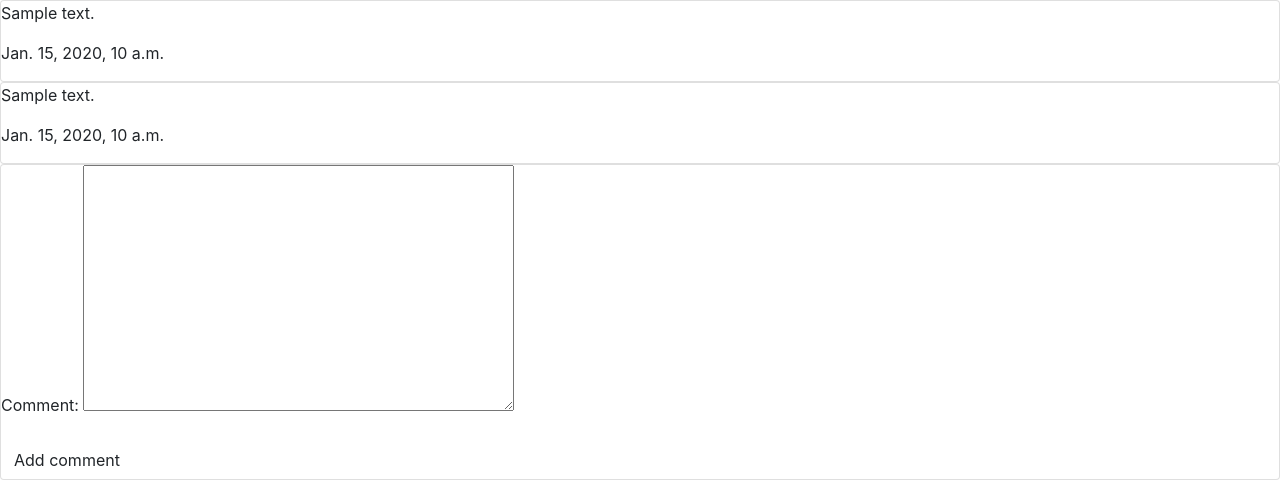
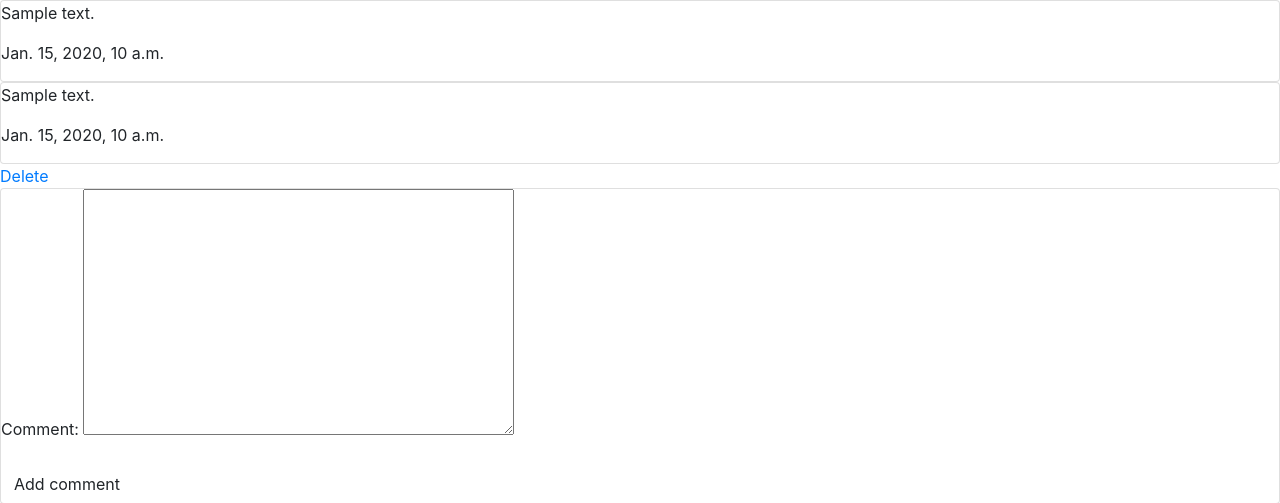
Before and after one commit to Bereket-U/ChitChat, a Django app: page /post/1/ in a window 1280 px wide. Shown: the part 56-559 px from the top of the page. Run offline with Django 3.2, Linux system fonts and the light colour scheme; a user stored in the database is signed in; tables that the repository leaves empty hold one stand-in row (values such as "Sample post"); some libraries are stand-ins or nearby versions.

Commit message:
add deleteComment functionality - create deleteComment path, view, button

```diff
--- a/chitchat/main_app/templates/posts/detail.html
+++ b/chitchat/main_app/templates/posts/detail.html
@@ -13,7 +13,11 @@
     <p>{{ comment.created_at }}</p>
   </div>
 </div>
-{% endfor %}
+{% if comment.user.id == user.id %}
+
+<a href="{% url 'comment_delete' comment.id post.id %}">Delete</a>
+
+{%endif %} {% endfor %}
 <div class="card">
   <div class="card-content">
     <form action="{% url 'add_comment' post.id user.id %}" method="post">
--- a/chitchat/main_app/urls.py
+++ b/chitchat/main_app/urls.py
@@ -16,4 +16,5 @@ urlpatterns = [
   path('post/<int:post_id>/', views.post, name='post'),
   path('post/create/', views.PostCreate.as_view(), name='post_create'),
   path('post/<int:post_id>/add_comment/<int:user_id>', views.add_comment, name='add_comment'),
+  path('comment/<int:comment_id>/delete/<int:post_id>', views.CommentDelete, name='comment_delete'),
 ]
--- a/chitchat/main_app/views.py
+++ b/chitchat/main_app/views.py
@@ -2,8 +2,8 @@ from django.shortcuts import render, redirect
 from django.contrib.auth import login
 from .forms import UserRegistrForm
 from django.contrib.auth.decorators import login_required
-from .models import Post
-from django.views.generic import CreateView
+from .models import Post, Comment
+from django.views.generic import CreateView, DeleteView
 from .forms import CommentForm
 
 
@@ -78,3 +78,8 @@ def signup(request):
     form = UserRegistrForm()
     context = {'form': form, 'error_message': error_message}
     return render(request, 'registration/signup.html', context)
+
+
+def CommentDelete(request, comment_id, post_id):
+    Comment.objects.filter(id=comment_id).delete()
+    return redirect('post', post_id=post_id)
```
Also changed, not shown: chitchat/main_app/templates/main_app/post_form.html (+6 -8 lines).
